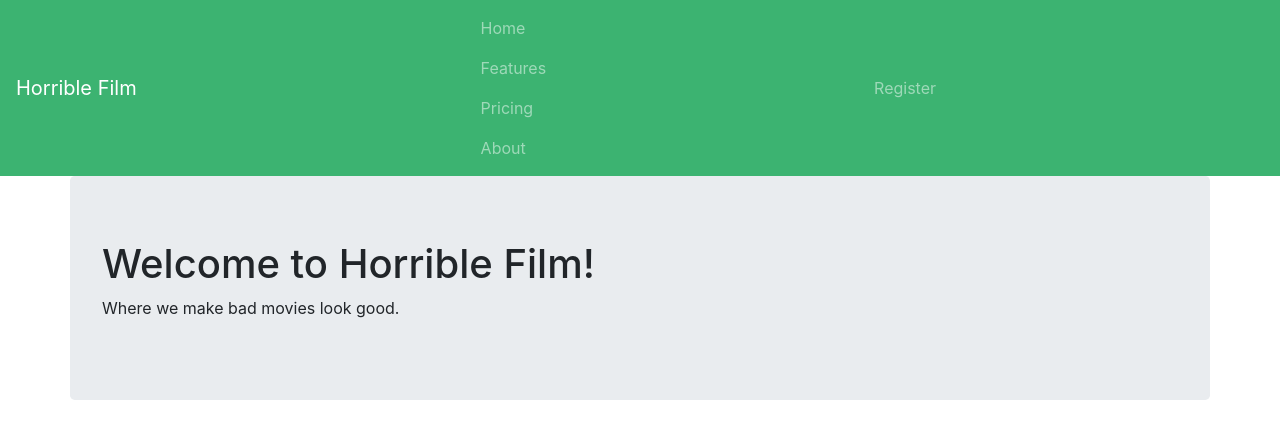
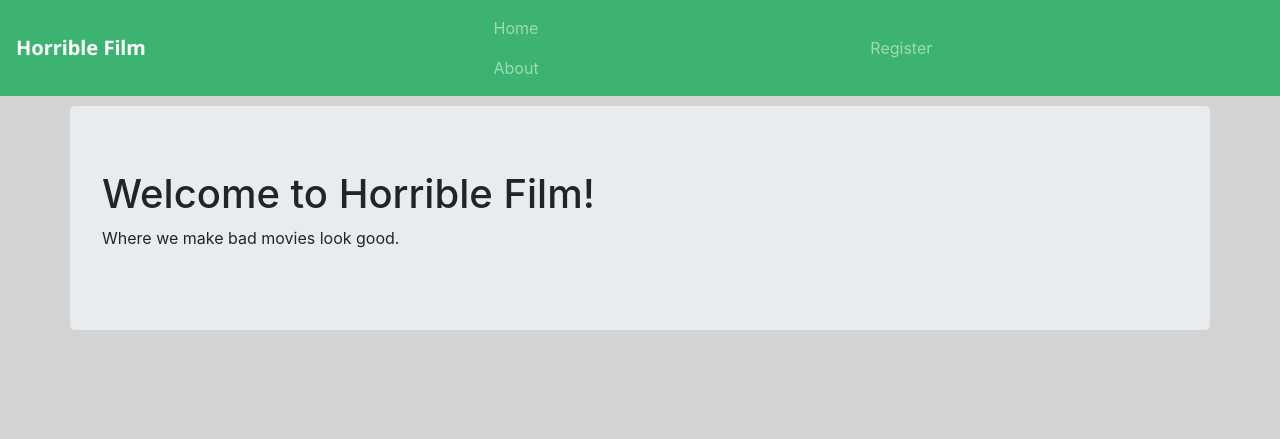
Before and after one commit to Logangster/HorribleFilm, a Django app: page / in a window 1280 px wide. Shown: the top 439 px of the page. Run offline with Django 3.2, Linux system fonts and the light colour scheme; some libraries are stand-ins or nearby versions.

Commit message:
Changed the form and brand styling

```diff
--- /dev/null
+++ b/horriblefilm/static/css/main.css
@@ -0,0 +1,7 @@
+ body {
+     background: lightgrey;
+ }
+
+ .navbar {
+     margin-bottom: 10px;
+ }
--- a/horriblefilm/templates/base.html
+++ b/horriblefilm/templates/base.html
@@ -6,23 +6,21 @@
     <meta charset="UTF-8">
     <title>{% block title %}Horrible Film{% endblock title %}</title>
     <link rel="stylesheet" href="https://cdn.rawgit.com/twbs/bootstrap/v4-dev/dist/css/bootstrap.css">
+    <link href='https://fonts.googleapis.com/css?family=Noto+Sans:700' rel='stylesheet' type='text/css'>
     <script src="https://cdn.rawgit.com/twbs/bootstrap/v4-dev/dist/js/bootstrap.js"></script>
+
+    {% load static from staticfiles %}
+    <link rel="stylesheet" href="{% static "css/main.css" %}">
 </head>
 
 <body>
 
 <header>
     <nav class="navbar navbar-dark" style="background-color: #3CB371">
-        <a class="navbar-brand" href="#">Horrible Film</a>
+        <a class="navbar-brand" style="font-family: 'Noto Sans'" href="{% url "home" %}">Horrible Film</a>
         <ul class="nav navbar-nav">
             <li class="nav-item">
                 <a class="nav-link" href="{% url "home" %}">Home <span class="sr-only">(current)</span></a>
-            </li>
-            <li class="nav-item">
-                <a class="nav-link" href="#">Features</a>
-            </li>
-            <li class="nav-item">
-                <a class="nav-link" href="#">Pricing</a>
             </li>
             <li class="nav-item">
                 <a class="nav-link" href="#">About</a>
```
Also changed, not shown: horriblefilm/templates/registration/registration_form.html (+18 -9 lines), users/templatetags/form_styles.py (added, +7 -0 lines), users/templatetags/__init__.py (added).
